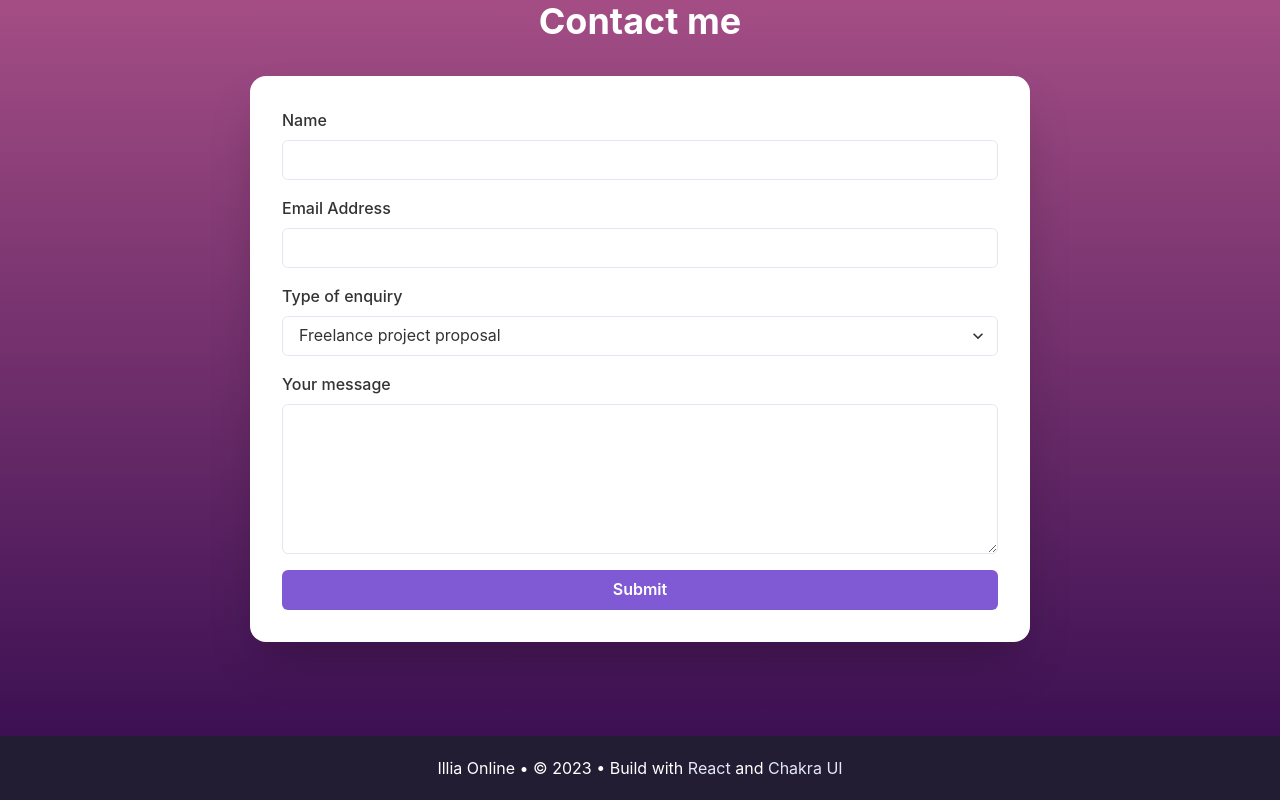
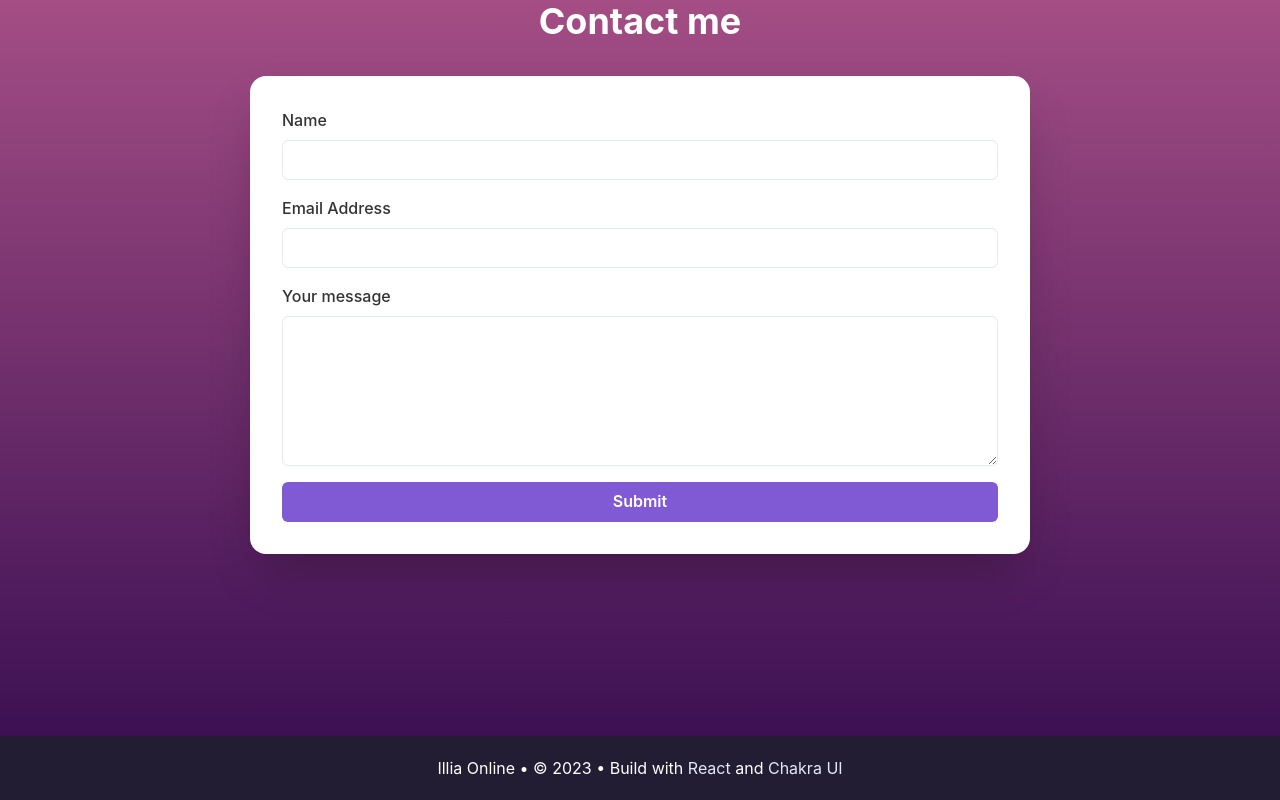
Before and after one commit to ilyakop/react-one-page-portfolio, a React (Create React App) app: page / in a window 1280 px wide. Shown: the part 2996-3796 px from the top of the page. Built offline with nearby package versions, Linux system fonts and the light colour scheme.

Commit message:
Removed 'type' field to simplify the form

```diff
--- a/src/components/ContactMeSection.js
+++ b/src/components/ContactMeSection.js
@@ -1,17 +1,14 @@
 import React, {useEffect} from "react";
 import { useFormik } from "formik";
 import {
-  Box,
   Button,
   FormControl,
   FormErrorMessage,
   FormLabel,
   Heading,
   Input,
-  Select,
   Textarea,
   VStack,
-  requiredChakraThemeKeys,
 } from "@chakra-ui/react";
 import * as Yup from 'yup';
 import FullScreenSection from "./FullScreenSection";
@@ -98,16 +95,6 @@ const LandingSection = () => {
                   ) : null}
                 </FormErrorMessage>
               </FormControl>
-              <FormControl>
-                <FormLabel htmlFor="type">Type of enquiry</FormLabel>
-                <Select {...formik.getFieldProps('type')} id="type" name="type">
-                  <option value="hireMe">Freelance project proposal</option>
-                  <option value="openSource">
-                    Open source consultancy session
-                  </option>
-                  <option value="other">Other</option>
-                </Select>
-              </FormControl>
               <FormControl isInvalid={formik.errors.comment && formik.touched.comment}>
                 <FormLabel htmlFor="comment">Your message</FormLabel>
                 <Textarea
```
